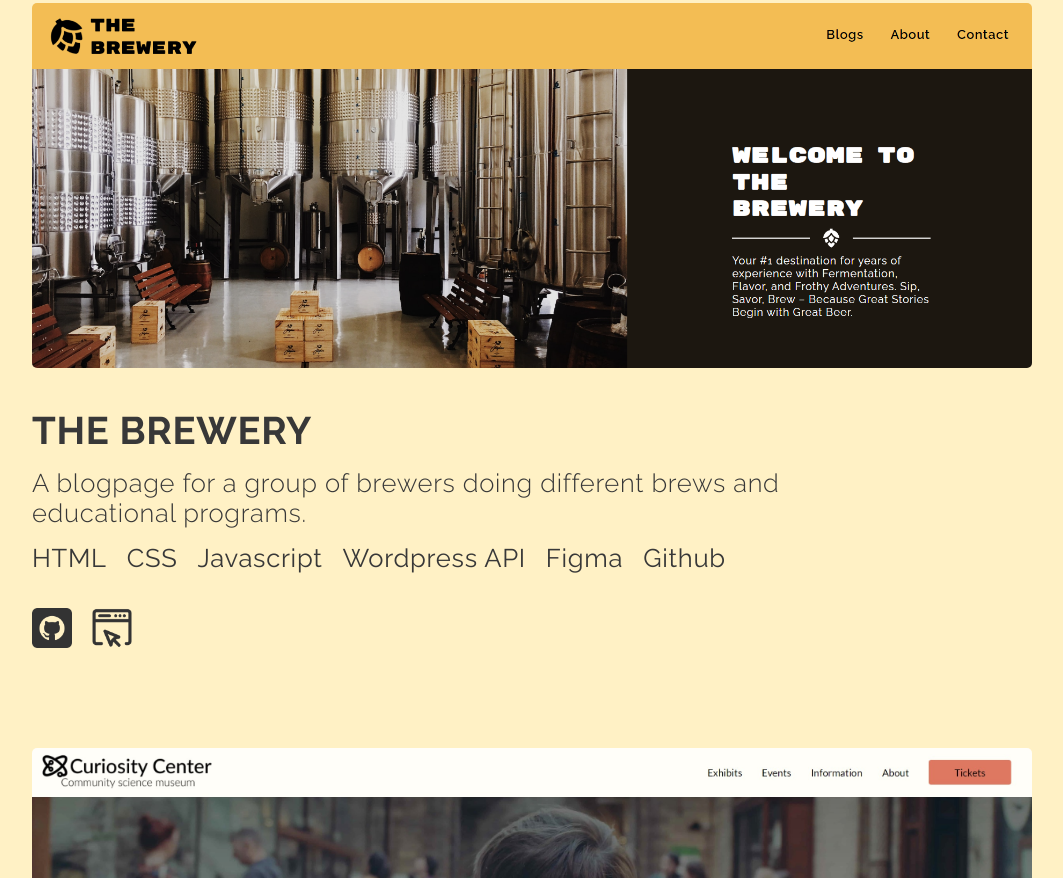
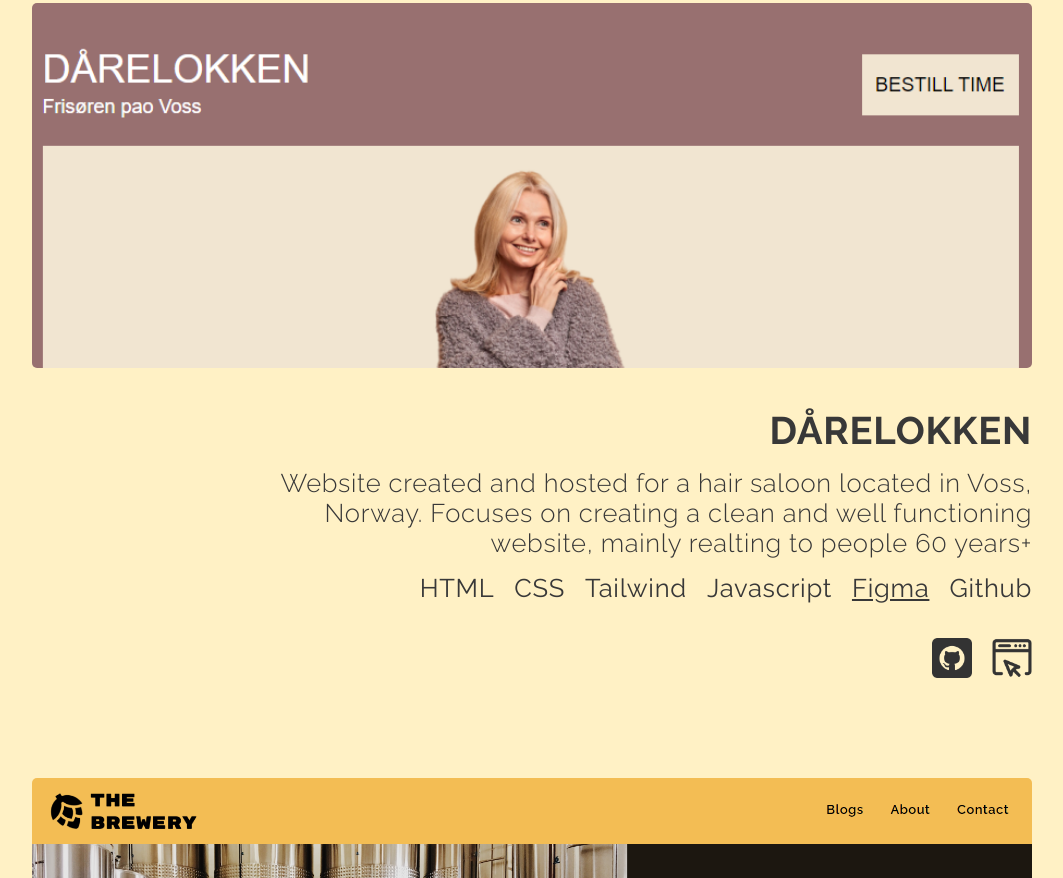
Before and after one commit to DanielEkerhovd/Portifolio, a plain HTML site: page index.html in a window 1280 px wide. Shown: the part 1147-2025 px from the top of the page, without its empty margins (108-1171 px from the left). Drawn offline with Linux system fonts and the light colour scheme.

Commit message:
Added dårelokken project

```diff
--- a/css/styles.css
+++ b/css/styles.css
@@ -201,3 +201,7 @@ li {
     filter: var(--darken-image);
 
 }
+
+.underline {
+    text-decoration: underline;
+}
--- a/index.html
+++ b/index.html
@@ -46,6 +46,27 @@
             </div>
         </section>
         <section class="projects" id="projects">
+            <div class="project darelokken reverse">
+                <a href="https:darelokken.no" target="_blank"><img class="project-img darelokken-img" src="/images/darelokken.png" alt="Darelokken website"></a>
+                <div class="project-text reverse">
+                    <h2>DÅRELOKKEN</h2>
+                    <p class="light">Website created and hosted for a hair saloon located in Voss, Norway. Focuses on creating a clean and well functioning website, mainly realting to people 60 years+</p>
+                    <div class="technologies ">
+                        <ul class="">
+                            <li>HTML</li>
+                            <li>CSS</li>
+                            <li>Tailwind</li>
+                            <li>Javascript</li>
+                            <li class="underline"><a href="https://www.figma.com/design/QpH2uMNU4Ad0lhKC2WE0AR/D%C3%A5relokken-website?node-id=0-1&t=6sg0mtmHLn44HD1R-1" target="_blank">Figma</a></li>
+                            <li>Github</li>
+                        </ul>
+                    </div>
+                    <div class="project-links">
+                        <a href="https://github.com/DanielEkerhovd/Darelokken" target="_blank"><img src="icons/github.png" alt="Github Link"></a>
+                        <a href="https://darelokken.no/" target="_blank"><img src="icons/internet.png" alt="Website link"></a>
+                    </div>
+                </div>
+            </div>
             <div class="project thebrewery">
                 <a href="https://thebrewery.netlify.app/" target="_blank"><img class="project-img thebrewery-img" src="/images/thebrewery.png" alt="The Brewery Webside"></a>
                 <div class="project-text">
```
Also changed, not shown: images/darelokken.png (added).
